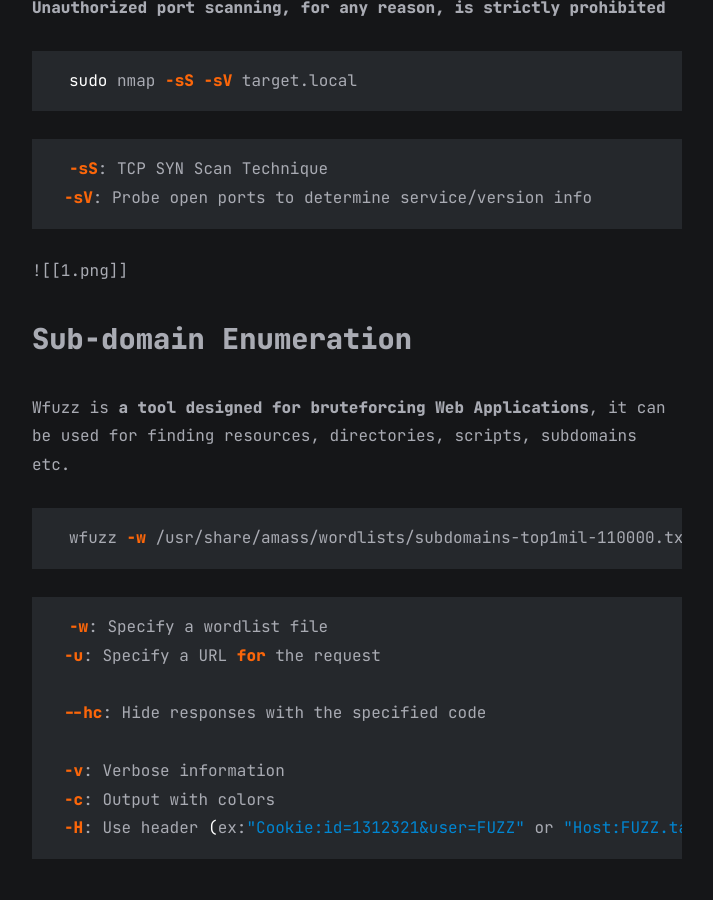
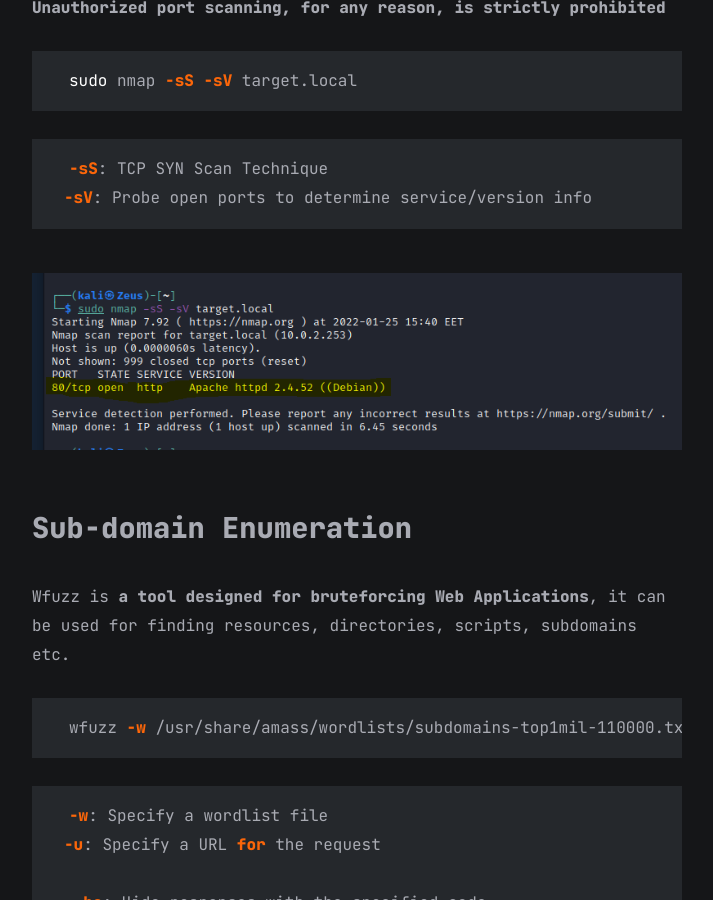
Before and after one commit to celadus-cybersecurity/celadus-cybersecurity.github.io, a Jekyll site: the page built from all_collections/_posts/2021-12-23-basic-enum.md, in a window 1280 px wide and 900 px high, scrolled down 696 px. Shown: the whole window, without its empty margins (283-996 px from the left). Built offline with Jekyll 4.4.1, drawn with Linux system fonts in a browser that asks for light colours.

Commit message:
Update 2021-12-23-basic-enum.md

````diff
--- a/all_collections/_posts/2021-12-23-basic-enum.md
+++ b/all_collections/_posts/2021-12-23-basic-enum.md
@@ -24,7 +24,7 @@ sudo nmap -sS -sV target.local
 -sV: Probe open ports to determine service/version info
 ```
 
-![[1.png]]
+![image](/assets/img/basic1/1.png)
 
 ## Sub-domain Enumeration
 
````
